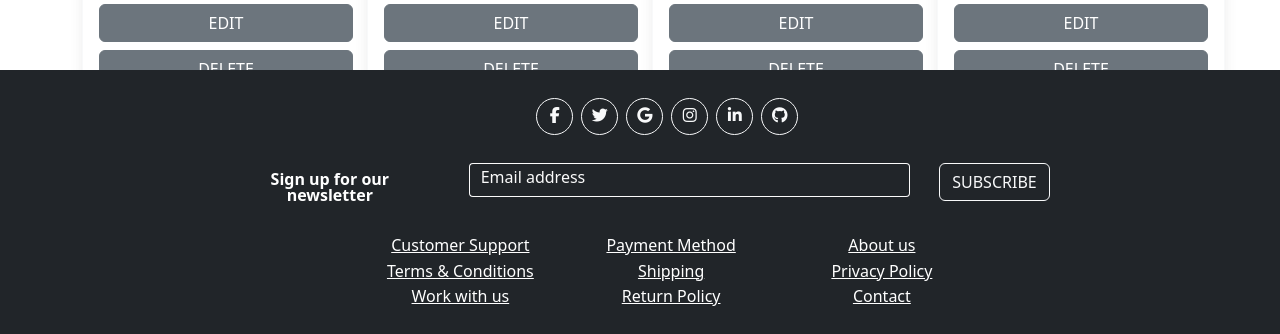
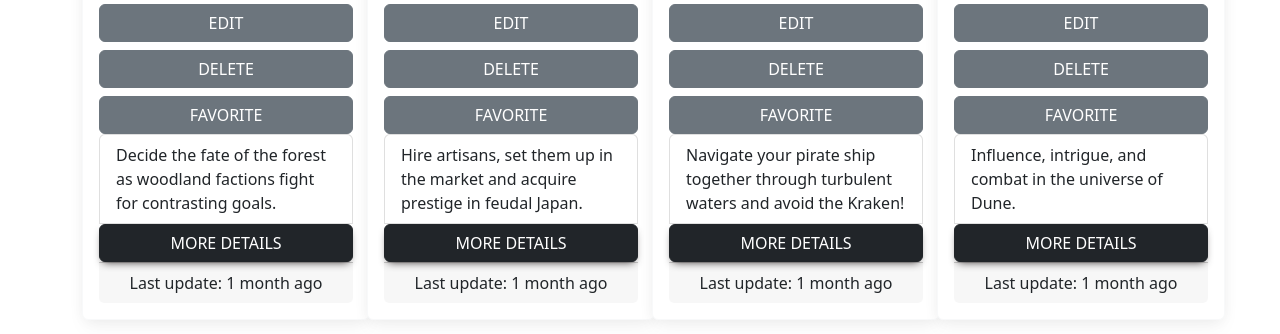
Before and after one commit to EquipoDirigible/gameSpaceProject, a React (Vite) app: page / in a window 1280 px wide. Shown: the part 466-800 px from the top of the page. Built offline with nearby package versions, Linux system fonts and the light colour scheme; data requests are answered from the project's data file.

Commit message:
fixed footer position

```diff
--- a/src/components/Footer.jsx
+++ b/src/components/Footer.jsx
@@ -11,7 +11,7 @@ import {
 import './stylesheets/Footer.css';
 export default function Footer() {
   return (
-    <MDBFooter className='text-center fixed-bottom' color='white' bgColor='dark'>
+    <MDBFooter className='text-center ' color='white' bgColor='dark'>
       <MDBContainer className='p-4'>
         <section className='mb-4'>
           <MDBBtn outline color="light" floating className='m-1' href='#!' role='button'>
--- a/src/container/App.jsx
+++ b/src/container/App.jsx
@@ -7,13 +7,14 @@ import ListProducts from '../components/ListProducts'
 
 const App = () => {
   return (
-
-    <Container fluid>
+    <>
+    <div>
       <h1 className="text-center"> List of products  </h1>
       <ListProducts/>
       <Footer/>
-    </Container>
+    </div>
 
+    </>
   )
 }
 export default App;
```
